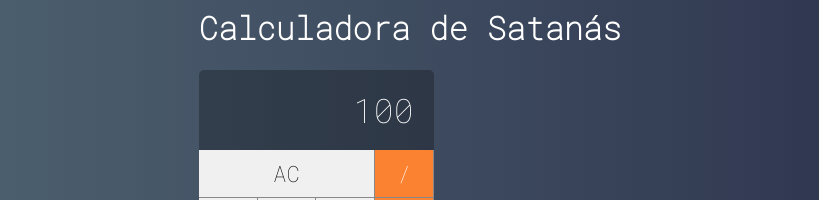
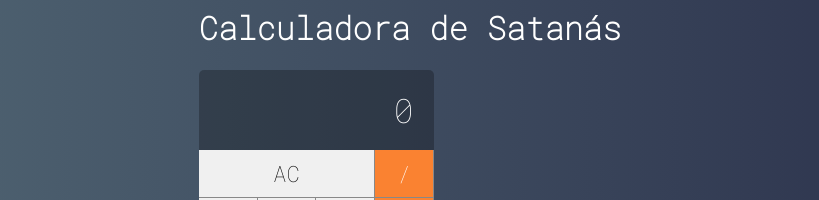
Before and after one commit to betosan83/calculator, a React (Create React App) app: page / in a window 1280 px wide. Shown: the part 221-421 px from the top of the page, without its empty margins (230-1049 px from the left). Built offline with nearby package versions, Linux system fonts and the light colour scheme.

Commit message:
Primeira parte da lógica da calculadora usando estados.

```diff
--- a/src/main/Calculator.jsx
+++ b/src/main/Calculator.jsx
@@ -14,15 +14,17 @@
 
 export default class Calculator extends Component {
 
+    state = { ...initialState }
+
     constructor(props) {
         super(props)
         this.clearMemory = this.clearMemory.bind(this)
         this.setOperation = this.setOperation.bind(this)
-        this.addDigit = this.clearMemory.bind(this)
+        this.addDigit = this.addDigit.bind(this)
     }
 
     clearMemory() {
-        console.log('limpar')
+        this.setState({ ...initialState })
     }
 
     setOperation(operation) {
@@ -30,30 +32,46 @@
     }
 
     addDigit(n) {
-        console.log(n)
+        if (n === '.' && this.state.displayValue.includes('.')) {
+            return
+        }
+
+        const clearDisplay = this.state.displayValue === '0'
+                || this.state.clearDisplay
+        const currentValue = clearDisplay ? '' : this.state.displayValue
+        const displayValue = currentValue + n
+        this.setState({ displayValue, clearDisplay: false})
+
+        if (n != '.') {
+            const i = this.state.current
+            const newValue = parseFloat(displayValue)
+            const values = [...this.state.values]
+            values[i] = newValue
+            this.setState({ values })
+        }
     }
 
     render() {
         return (
             <div className="calculator">
-                <Display value={100}/>
+                <Display value={this.state.displayValue}/>
                 <Button label="AC" click={this.clearMemory} triple/>
                 <Button label="/" click={this.setOperation} operation/>
                 <Button label="7" click={this.addDigit}/>
-                <Button label="8"click={this.addDigit}/>
-                <Button label="9"click={this.addDigit}/>
-                <Button label="*"click={this.setOperation} operation/>
-                <Button label="4"click={this.addDigit}/>
-                <Button label="5"click={this.addDigit}/>
-                <Button label="6"click={this.addDigit}/>
-                <Button label="-"click={this.setOperation} operation/>
-                <Button label="1"click={this.addDigit}/>
-                <Button label="2"click={this.addDigit}/>
-                <Button label="3"click={this.addDigit}/>
-                <Button label="+"click={this.setOperation} operation/>
-                <Button label="0"click={this.addDigit} double/>
-                <Button label="."click={this.addDigit}/>
-                <Button label="="click={this.setOperation} operation/>
+                <Button label="8" click={this.addDigit}/>
+                <Button label="9" click={this.addDigit}/>
+                <Button label="*" click={this.setOperation} operation/>
+                <Button label="4" click={this.addDigit}/>
+                <Button label="5" click={this.addDigit}/>
+                <Button label="6" click={this.addDigit}/>
+                <Button label="-" click={this.setOperation} operation/>
+                <Button label="1" click={this.addDigit}/>
+                <Button label="2" click={this.addDigit}/>
+                <Button label="3" click={this.addDigit}/>
+                <Button label="+" click={this.setOperation} operation/>
+                <Button label="0" click={this.addDigit} double/>
+                <Button label="." click={this.addDigit}/>
+                <Button label="=" click={this.setOperation} operation/>
             </div>
         )
     }
```
